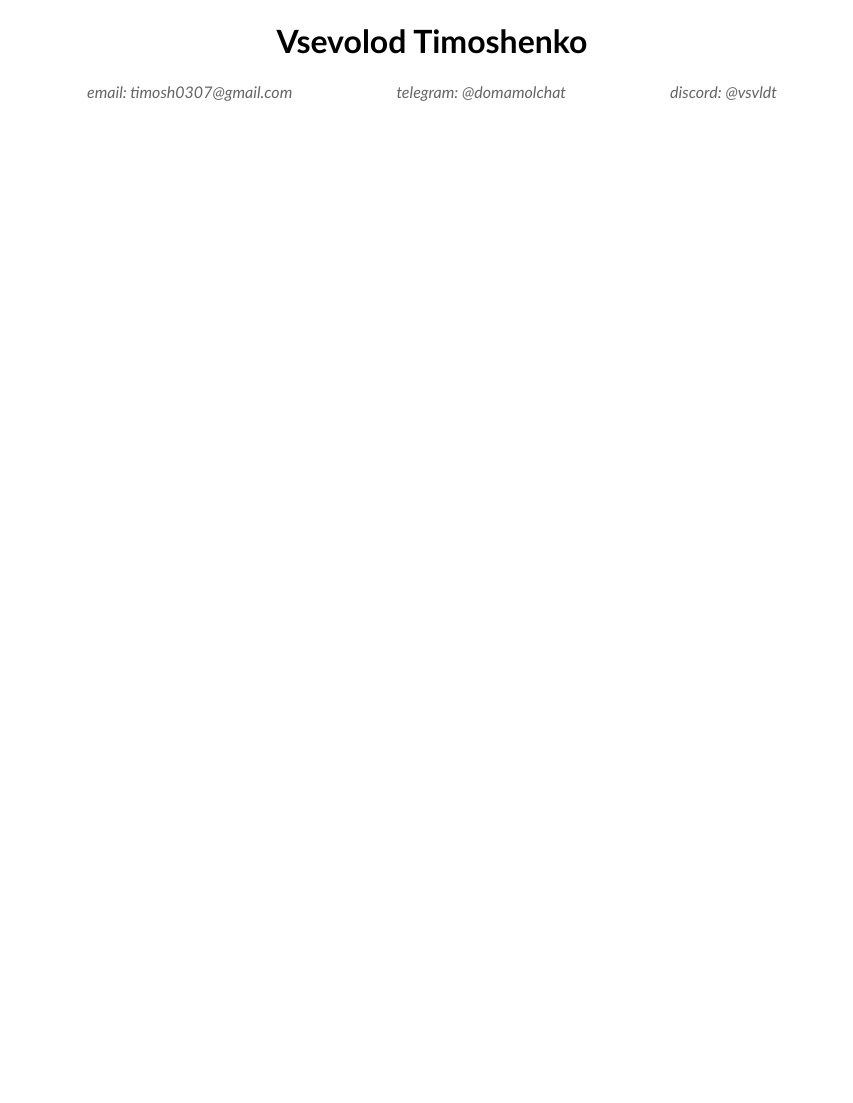
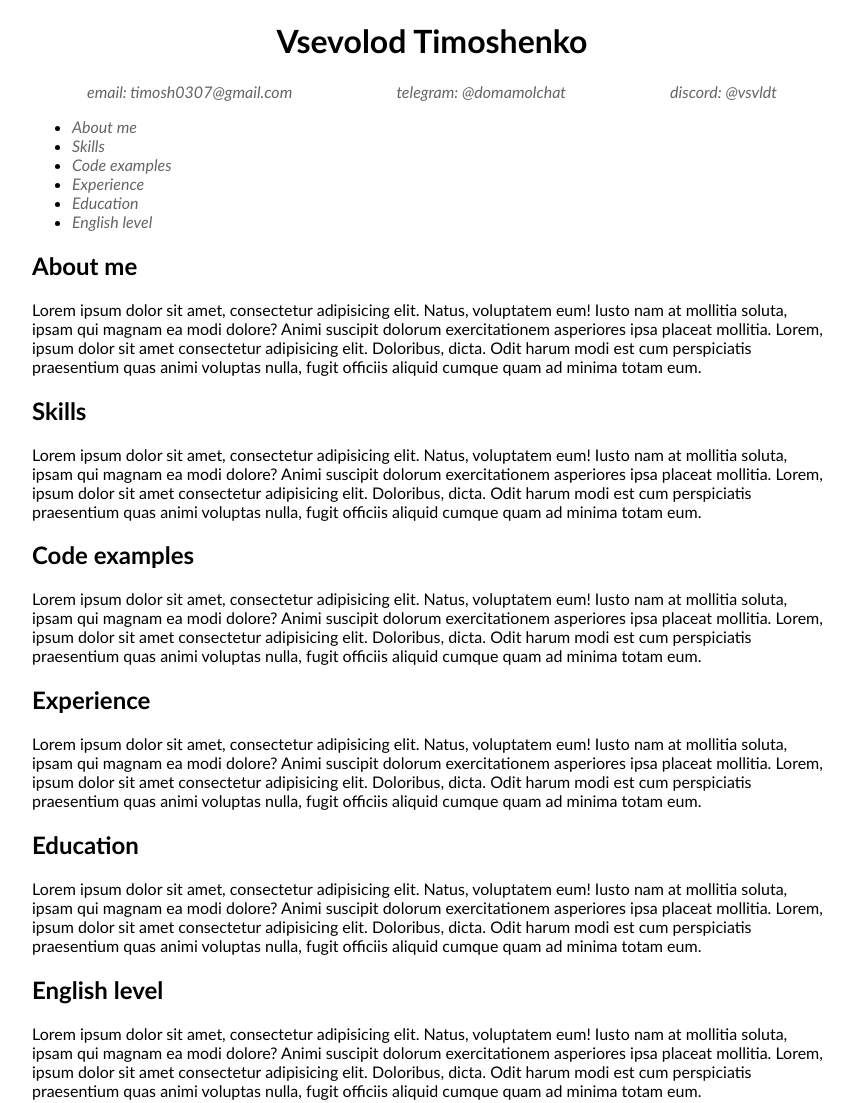
Before and after one commit to shoblinsky/rsschool-cv, a plain HTML site: page index.html in a window 1280 px wide. Shown: the whole page, without its empty margins (208-1061 px from the left). Before the commit the page ends 800 px from the top, so only its background shows below. Drawn offline with Linux system fonts and the light colour scheme.

Commit message:
feat: add nav

```diff
--- a/index.html
+++ b/index.html
@@ -50,13 +50,68 @@ CV содержит:
             <li><a href="https://discordapp.com/users/417539641424478218">discord: @vsvldt</a></li>
         </ul>
     </header>
+
+    <nav class="nav">
+        <ul class="nav__list">
+            <li><a href="#about" class="nav__link">About me</a></li>
+            <li><a href="#skills" class="nav__link">Skills</a></li>
+            <li><a href="#code" class="nav__link">Code examples</a></li>
+            <li><a href="#experience" class="nav__link">Experience</a></li>
+            <li><a href="#education" class="nav__link">Education</a></li>
+            <li><a href="#english" class="nav__link">English level</a></li>
+        </ul>
+    </nav>
+
+
     <main class="main">
-        <section class="about"></section>
-        <section class="skills"></section>
-        <section class="examples"></section>
-        <section class="experience"></section>
-        <section class="education"></section>
-        <section class="english"></section>
+        <section class="about" id="about">
+            <h2>About me</h2>
+            <p>Lorem ipsum dolor sit amet, consectetur adipisicing elit. Natus, voluptatem eum! Iusto nam at mollitia
+                soluta, ipsam qui magnam ea modi dolore? Animi suscipit dolorum exercitationem asperiores ipsa placeat
+                mollitia. Lorem, ipsum dolor sit amet consectetur adipisicing elit. Doloribus, dicta. Odit harum modi
+                est cum perspiciatis praesentium quas animi voluptas nulla, fugit officiis aliquid cumque quam ad minima
+                totam eum.</p>
+        </section>
+        <section class="skills" id="skills">
+            <h2>Skills</h2>
+            <p>Lorem ipsum dolor sit amet, consectetur adipisicing elit. Natus, voluptatem eum! Iusto nam at mollitia
+                soluta, ipsam qui magnam ea modi dolore? Animi suscipit dolorum exercitationem asperiores ipsa placeat
+                mollitia. Lorem, ipsum dolor sit amet consectetur adipisicing elit. Doloribus, dicta. Odit harum modi
+                est cum perspiciatis praesentium quas animi voluptas nulla, fugit officiis aliquid cumque quam ad minima
+                totam eum.</p>
+        </section>
+        <section class="examples" id="code">
+            <h2>Code examples</h2>
+            <p>Lorem ipsum dolor sit amet, consectetur adipisicing elit. Natus, voluptatem eum! Iusto nam at mollitia
+                soluta, ipsam qui magnam ea modi dolore? Animi suscipit dolorum exercitationem asperiores ipsa placeat
+                mollitia. Lorem, ipsum dolor sit amet consectetur adipisicing elit. Doloribus, dicta. Odit harum modi
+                est cum perspiciatis praesentium quas animi voluptas nulla, fugit officiis aliquid cumque quam ad minima
+                totam eum.</p>
+        </section>
+        <section class="experience" id="experience">
+            <h2>Experience</h2>
+            <p>Lorem ipsum dolor sit amet, consectetur adipisicing elit. Natus, voluptatem eum! Iusto nam at mollitia
+                soluta, ipsam qui magnam ea modi dolore? Animi suscipit dolorum exercitationem asperiores ipsa placeat
+                mollitia. Lorem, ipsum dolor sit amet consectetur adipisicing elit. Doloribus, dicta. Odit harum modi
+                est cum perspiciatis praesentium quas animi voluptas nulla, fugit officiis aliquid cumque quam ad minima
+                totam eum.</p>
+        </section>
+        <section class="education" id="education">
+            <h2>Education</h2>
+            <p>Lorem ipsum dolor sit amet, consectetur adipisicing elit. Natus, voluptatem eum! Iusto nam at mollitia
+                soluta, ipsam qui magnam ea modi dolore? Animi suscipit dolorum exercitationem asperiores ipsa placeat
+                mollitia. Lorem, ipsum dolor sit amet consectetur adipisicing elit. Doloribus, dicta. Odit harum modi
+                est cum perspiciatis praesentium quas animi voluptas nulla, fugit officiis aliquid cumque quam ad minima
+                totam eum.</p>
+        </section>
+        <section class="english" id="english">
+            <h2>English level</h2>
+            <p>Lorem ipsum dolor sit amet, consectetur adipisicing elit. Natus, voluptatem eum! Iusto nam at mollitia
+                soluta, ipsam qui magnam ea modi dolore? Animi suscipit dolorum exercitationem asperiores ipsa placeat
+                mollitia. Lorem, ipsum dolor sit amet consectetur adipisicing elit. Doloribus, dicta. Odit harum modi
+                est cum perspiciatis praesentium quas animi voluptas nulla, fugit officiis aliquid cumque quam ad minima
+                totam eum.</p>
+        </section>
     </main>
     <footer>
         <p class="footer__github"></p>
--- a/styles.css
+++ b/styles.css
@@ -1,5 +1,7 @@
 body {
     font-family: "PT Sans", Calibri, Tahoma, sans-serif;
+    max-width: 800px;
+    margin: 0 auto;
 }
 
 .header {
```
